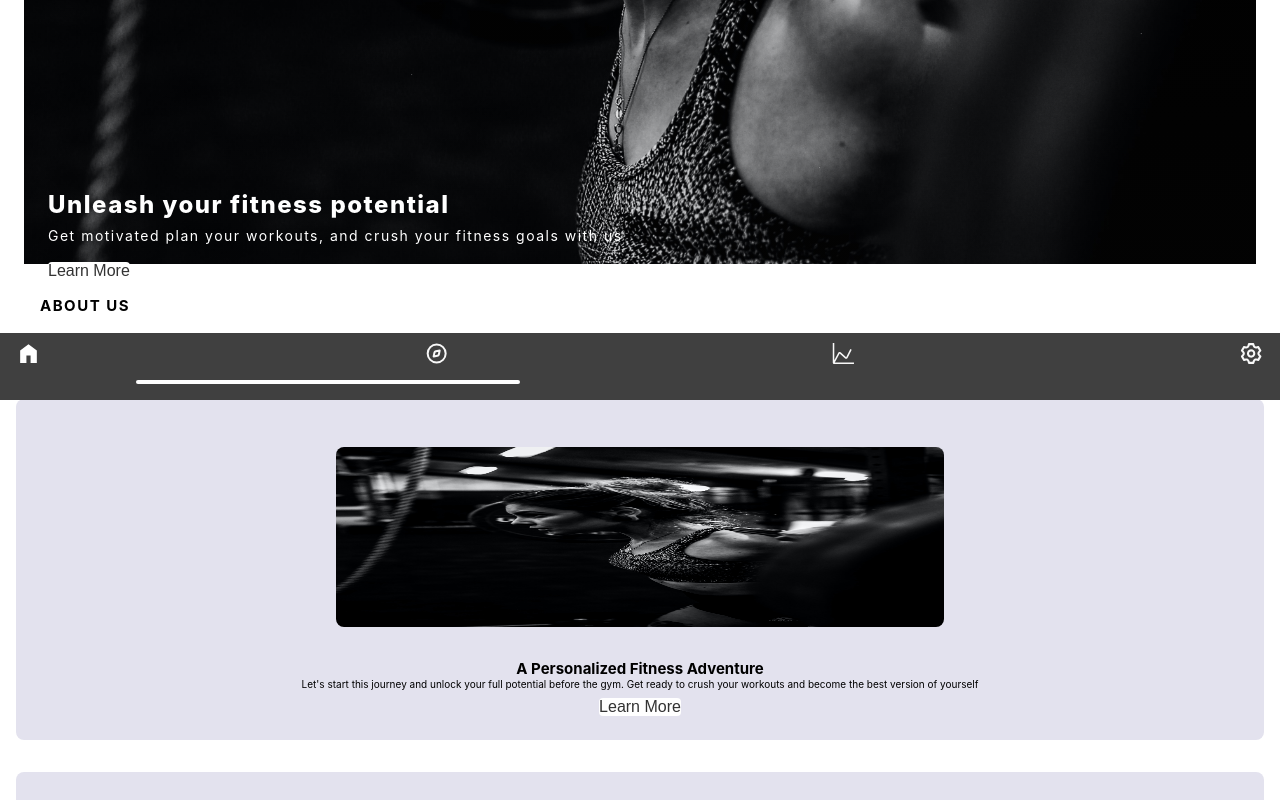
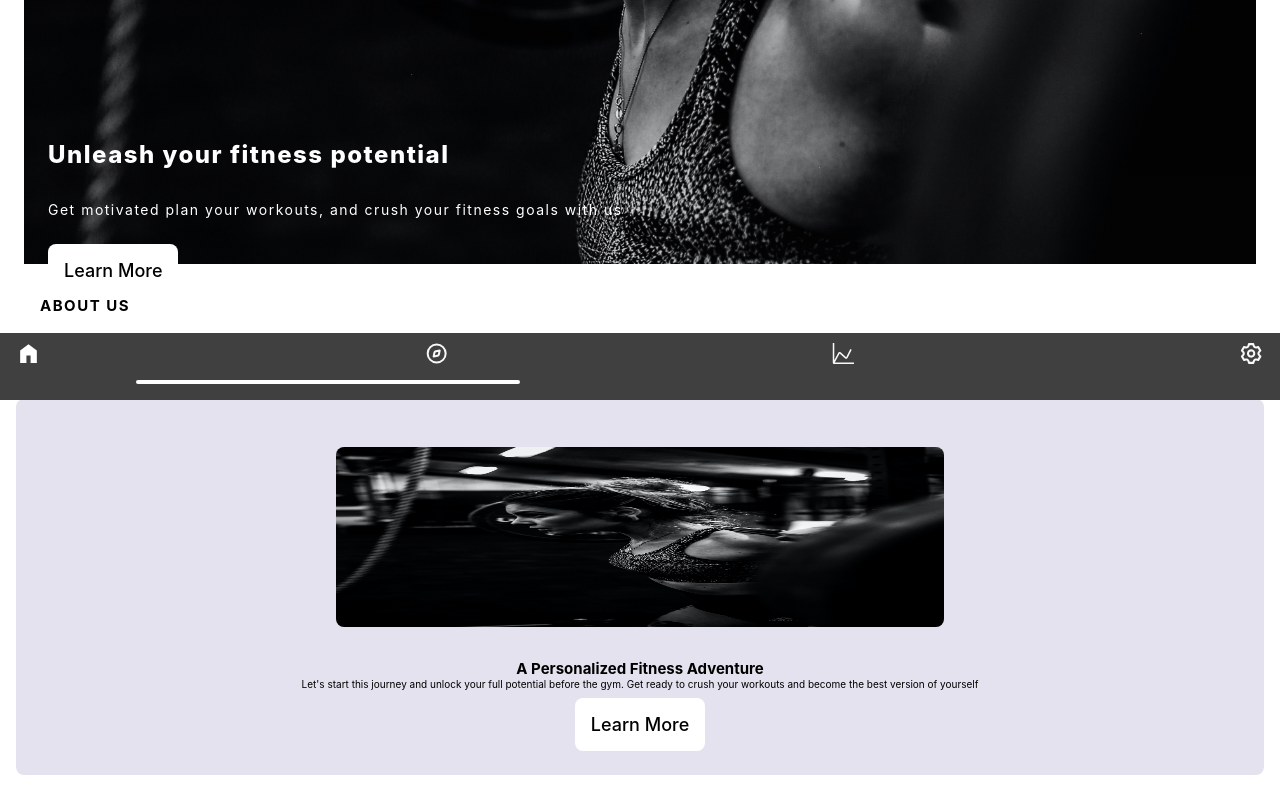
Before and after one commit to Colab20-Team-5/frontend, a Next.js app: page / in a window 1280 px wide. Shown: the part 400-1200 px from the top of the page. Built offline with nearby package versions, Linux system fonts and the light colour scheme.

Commit message:
Add link to the card

```diff
--- a/src/app/components/AboutCard.jsx
+++ b/src/app/components/AboutCard.jsx
@@ -2,6 +2,7 @@ import React from 'react'
 import cardDetails from '../constants';
 import Image from 'next/image';
 import PageButton from './PageButton';
+import Link from 'next/link';
 
 const AboutCard = () => {
   return (
@@ -19,13 +20,18 @@ const AboutCard = () => {
             return (
                 <>
                     <div className="card">
-                    <Image src={im}
-                    alt="home nav icon"
-                    width={100} height={100} />
+                        <Image src={im}
+                          alt="home nav icon"
+                          width={100} height={100} />
 
-                      <h2>{title}</h2>
-                      <p>{description}</p>
-                      <button className="btn btn--primary btn--white">Learn more</button>
+                        <h2>{title}</h2>
+                        <p>{description}</p>
+                        <Link
+                          href={'/gympage'}
+                          className="btn btn--primary btn--white"
+                        >
+                          Learn more
+                        </Link>
                     </div>
                 </>
             )
--- a/src/app/components/HomeNavButton.jsx
+++ b/src/app/components/HomeNavButton.jsx
@@ -6,7 +6,7 @@ const HomeNavButton = ({ text, url }) => {
   return (
     <Link
       href={url}
-      className="btn btn--nav"
+      className="btn btn--primary btn--white"
     >
       <div className="img-container">
         <Image
--- a/src/app/page.jsx
+++ b/src/app/page.jsx
@@ -3,6 +3,7 @@ import HomeNavButton from "./components/HomeNavButton";
 import Header from "./components/Header";
 import PageButton from "./components/PageButton";
 import AboutCard from "./components/AboutCard";
+import Link from "next/link";
 
 export default function Home() {
   return (
@@ -16,7 +17,12 @@ export default function Home() {
             <h1 className="heading-primary">Unleash your fitness potential</h1>
             <p className="paragraph">Get motivated plan your workouts,
                 and crush your fitness goals with us</p>
-            <button className="btn btn--primary btn--white">Learn more</button>
+    <Link
+      href={'/gympage'}
+      className="btn btn--primary btn--white"
+    >
+      Learn more
+    </Link>
           </div>
         </section>
         <AboutCard />
--- a/src/stylesheets/abstructs/_variables.scss
+++ b/src/stylesheets/abstructs/_variables.scss
@@ -6,6 +6,7 @@ $spacing-sm: 0.8rem;
 $spacing-md: 1.6rem;
 $spacing-lg: 2.4rem;
 $spacing-xl: 3.2rem;
+$spacing-xxl: 4.0rem;
 
 // Margin
 $margin-xs: $spacing-xs;
@@ -13,6 +14,7 @@ $margin-sm: $spacing-sm;
 $margin-md: $spacing-md;
 $margin-lg: $spacing-lg;
 $margin-xl: $spacing-xl;
+$margin-xxl: $spacing-xxl;
 
 // Padding
 $padding-xs: $spacing-xs;
--- a/src/stylesheets/components/_button.scss
+++ b/src/stylesheets/components/_button.scss
@@ -3,30 +3,21 @@
 
     &:link,
     &:visited {
-        text-transform: uppercase;
+        display: inline-block;
+        border: none;
+        border-radius: $border-radius-md;
+        cursor: pointer;
         text-decoration: none;
-        padding: $padding-lg $padding-lg;
-        display: inline-block;
-        border-radius: 100px;
+        padding: $spacing-md;
         transition: all .2s;
         position: relative;
-        font-size: $font-size-sm;
-        border: none;
-        cursor: pointer;
+        font-size: $font-size-lg;
     }
 
-    &--white {
-        background-color: #fff;
-        color: $color-text;
-    }
-
-    &--dark {
-        background-color: $color-secondary-dark;
-        color: $color-text-light;
-    }
 
     &--primary {
         display: flex;
+        background-color: $default-bg;
         margin: $margin-sm 0;
         text-transform: capitalize;
         font-size: $font-size-md;
@@ -50,4 +41,10 @@
             }
         }
     }
+
+    &--white {
+        background-color: #fff;
+        color: #000;
+    }
+
 }
--- a/src/stylesheets/components/_card.scss
+++ b/src/stylesheets/components/_card.scss
@@ -2,7 +2,7 @@
     background-color: $card-bg;
     border-radius: $border-radius-md;
     padding: $padding-md;
-    margin-bottom: $margin-xl;
+    margin-bottom: $margin-xxl;
     display: flex;
     flex-direction: column;
     align-items: center;
--- a/src/stylesheets/pages/_home.scss
+++ b/src/stylesheets/pages/_home.scss
@@ -13,16 +13,16 @@
 
     &__text-box {
         position: absolute;
-        bottom: $spacing-xl;
+        bottom: $spacing-xxl;
         padding: $padding-md;
         left: $spacing-xl;
         text-align: left;
-        transform: translateY(-50%);
+        transform: translateY(-20%);
 
         h1 {
             font-size: $font-size-xxl;
             font-weight: $font-weight-extra-bold;
-            margin-bottom: $margin-sm;
+            margin-bottom: $margin-xl;
             letter-spacing: $letter-spacing-md;
         }
 
```
